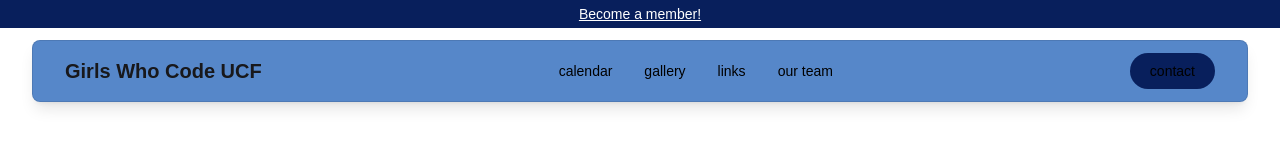
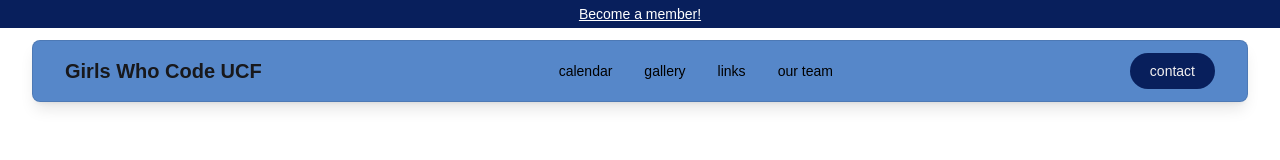
Before and after one commit to simone-c18/GWC_WebDev, a Next.js app: page / in a window 1280 px wide. Shown: the top 160 px of the page. Built offline with nearby package versions, Linux system fonts and the light colour scheme; a web font is replaced by a local one.

Commit message:
Update globals.css

```diff
--- a/app/globals.css
+++ b/app/globals.css
@@ -3,6 +3,7 @@
 
 
 :root {
+  --background: #f2f0f0;
 
 }
 
```
